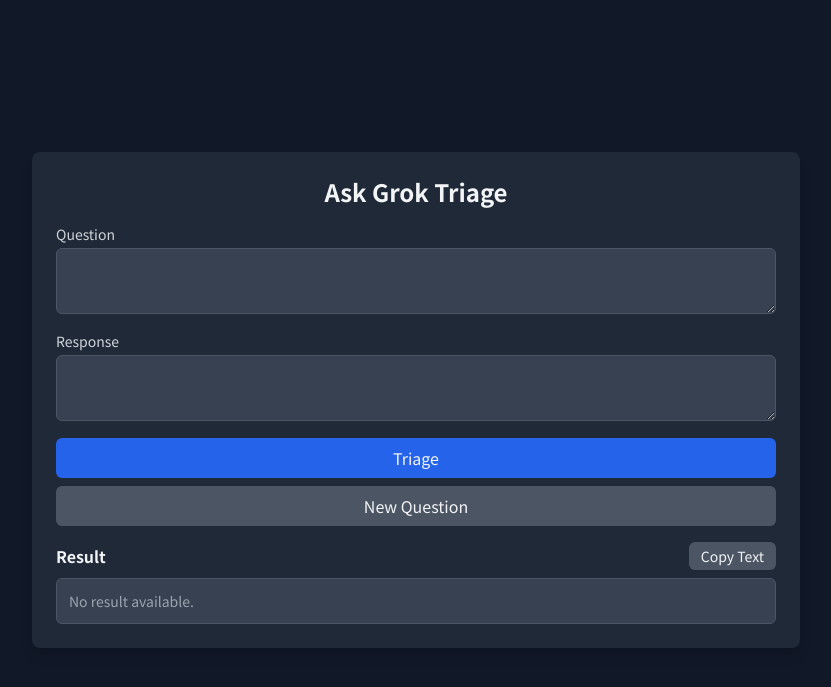
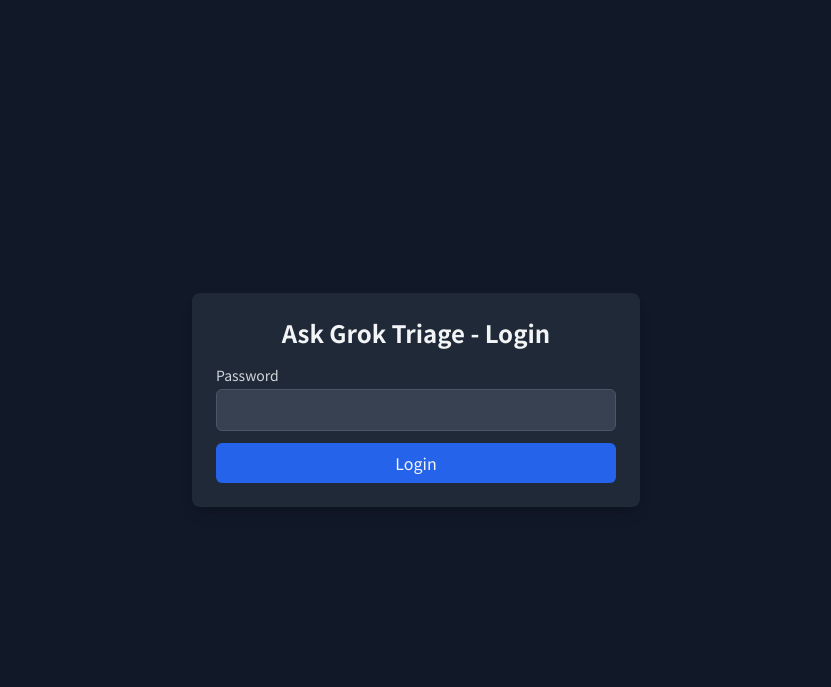
Before and after one commit to PhillipHolland/ask-grok-triage, a Flask app: template templates/index.html in a window 1280 px wide. Shown: the top 687 px of the page, without its empty margins (224-1055 px from the left). Run offline with Flask 3, Linux system fonts and the light colour scheme; the template is opened without the code that fills it, so the values that code supplies are empty.

Commit message:
Add password protection to Ask Grok Triage

```diff
--- a/app.py
+++ b/app.py
@@ -1,4 +1,4 @@
-from flask import Flask, request, render_template
+from flask import Flask, request, render_template, redirect, url_for, session
 import requests
 import os
 import re
@@ -6,8 +6,10 @@
 from requests.packages.urllib3.util.retry import Retry
 
 app = Flask(__name__)
+app.secret_key = "xai-secure-session-key-2025"  # Secret key for session management
 api_key = "xai-sTJRqs1VlW6AYrVUPBc5unVmZkQysCmI4jQoC6SXmG0KVnrkfFbhBbxBs23NHRy661GxQYIBvJMgE91C"
 api_url = "https://api.x.ai/v1/chat/completions"
+PASSWORD = "xAI-Triage2025!"  # Hardcoded password for team access
 
 # Set up requests session with retries
 session = requests.Session()
@@ -17,7 +19,21 @@
 prompt = "Evaluate the question and response for accuracy, neutrality, and xAI principles: respect human life, be unbiased, support personal freedom and free speech, avoid popular narratives, moralizing, manipulative tactics, or impersonating Elon Musk. Check reasoning, source credibility, partiality, tone, hearsay, conclusory statements, and relevance. Avoid 'woke' themes. Provide a plain text response in two paragraphs, with no Markdown formatting (e.g., no asterisks, bullets, or headings). First paragraph: assess the response’s accuracy and relevance. Second paragraph: identify violations of xAI principles and suggest a neutral, evidence-based alternative. Responses can be longer than 100 words. Respond in the same language as the input; if the input is in Japanese, respond in Japanese."
 
 @app.route("/", methods=["GET", "POST"])
+def login():
+    if request.method == "POST":
+        password = request.form.get("password")
+        if password == PASSWORD:
+            session['authenticated'] = True
+            return redirect(url_for("home"))
+        else:
+            return render_template("login.html", error="Incorrect password. Please try again.")
+    return render_template("login.html", error="")
+
+@app.route("/home", methods=["GET", "POST"])
 def home():
+    if not session.get('authenticated'):
+        return redirect(url_for("login"))
+
     result = ""
     question = ""
     response = ""
@@ -35,7 +51,7 @@
                 "Content-Type": "application/json; charset=utf-8"
             }
             data = {
-                "model": "grok-3",
+                "model": "grok",
                 "messages": [
                     {"role": "system", "content": prompt},
                     {"role": "user", "content": user_input}
@@ -67,5 +83,10 @@
                 print("Unexpected Error Details:", str(e))
     return render_template("index.html", result=result, question=question, response=response)
 
+@app.route("/logout")
+def logout():
+    session.pop('authenticated', None)
+    return redirect(url_for("login"))
+
 if __name__ == "__main__":
     app.run(debug=True, port=5001)
--- a/templates/index.html
+++ b/templates/index.html
@@ -3,7 +3,7 @@
 <head>
     <meta charset="UTF-8">
     <meta name="viewport" content="width=device-width, initial-scale=1.0">
-    <title>Ask Grok Triage</title>
+    <title>Ask Grok Triage - Login</title>
     <link href="https://cdn.jsdelivr.net/npm/tailwindcss@2.2.19/dist/tailwind.min.css" rel="stylesheet">
     <style>
         body {
@@ -11,108 +11,20 @@
         }
     </style>
     <link href="https://fonts.googleapis.com/css2?family=Noto+Sans+JP:wght@400;700&display=swap" rel="stylesheet">
-    <script>
-        function copyResult() {
-            const resultText = document.getElementById("result-text").innerText;
-            navigator.clipboard.writeText(resultText).then(() => {
-                alert("Result copied to clipboard!");
-            }).catch(err => {
-                alert("Failed to copy: " + err);
-            });
-        }
-
-        function resetForm() {
-            document.getElementById("triage-form").reset();
-            document.getElementById("question").value = "";
-            document.getElementById("response").value = "";
-            document.getElementById("result-text").innerHTML = "<p class='text-gray-400'>No result available.</p>";
-        }
-
-        function showProgressBar() {
-            const progressBar = document.getElementById("progress-bar");
-            const triageButton = document.getElementById("triage-button");
-            progressBar.classList.remove("hidden");
-            triageButton.disabled = true;
-            triageButton.classList.add("opacity-50", "cursor-not-allowed");
-        }
-
-        function hideProgressBar() {
-            const progressBar = document.getElementById("progress-bar");
-            const triageButton = document.getElementById("triage-button");
-            progressBar.classList.add("hidden");
-            triageButton.disabled = false;
-            triageButton.classList.remove("opacity-50", "cursor-not-allowed");
-        }
-
-        function showRefineModal() {
-            document.getElementById("refine-modal").classList.remove("hidden");
-        }
-
-        function hideRefineModal() {
-            document.getElementById("refine-modal").classList.add("hidden");
-            document.getElementById("refine-instructions").value = "";
-        }
-
-        function submitRefineForm() {
-            showProgressBar();
-        }
-    </script>
 </head>
 <body class="bg-gray-900 flex items-center justify-center min-h-screen">
-    <div class="bg-gray-800 p-6 rounded-lg shadow-lg w-full max-w-3xl text-gray-100">
-        <h1 class="text-2xl font-bold mb-4 text-center text-gray-100">Ask Grok Triage</h1>
-        <form id="triage-form" method="POST" class="space-y-3" onsubmit="showProgressBar()">
-            <input type="hidden" name="form_type" value="triage">
+    <div class="bg-gray-800 p-6 rounded-lg shadow-lg w-full max-w-md text-gray-100">
+        <h1 class="text-2xl font-bold mb-4 text-center text-gray-100">Ask Grok Triage - Login</h1>
+        <form method="POST" class="space-y-3">
             <div>
-                <label class="block text-sm font-medium text-gray-300">Question</label>
-                <textarea id="question" name="question" class="mt-1 w-full p-2 border rounded-md bg-gray-700 text-gray-100 border-gray-600 focus:ring-blue-500 focus:border-blue-500" rows="2" required>{{ question }}</textarea>
+                <label class="block text-sm font-medium text-gray-300">Password</label>
+                <input type="password" name="password" class="mt-1 w-full p-2 border rounded-md bg-gray-700 text-gray-100 border-gray-600 focus:ring-blue-500 focus:border-blue-500" required>
             </div>
-            <div>
-                <label class="block text-sm font-medium text-gray-300">Response</label>
-                <textarea id="response" name="response" class="mt-1 w-full p-2 border rounded-md bg-gray-700 text-gray-100 border-gray-600 focus:ring-blue-500 focus:border-blue-500" rows="2" required>{{ response }}</textarea>
-            </div>
-            <button id="triage-button" type="submit" class="w-full bg-blue-600 text-gray-100 p-2 rounded-md hover:bg-blue-700">Triage</button>
-            <div id="progress-bar" class="hidden w-full bg-gray-600 rounded-full h-2.5">
-                <div class="bg-blue-500 h-2.5 rounded-full animate-pulse" style="width: 100%;"></div>
-            </div>
+            <button type="submit" class="w-full bg-blue-600 text-gray-100 p-2 rounded-md hover:bg-blue-700">Login</button>
         </form>
-        <button onclick="resetForm()" class="w-full mt-2 bg-gray-600 text-gray-100 p-2 rounded-md hover:bg-gray-500">New Question</button>
-        <div class="mt-4">
-            <div class="flex justify-between items-center mb-2">
-                <h2 class="text-md font-semibold text-gray-100">Result</h2>
-                <div>
-                    {% if result %}
-                    <button onclick="showRefineModal()" class="bg-green-600 text-gray-100 text-sm px-3 py-1 rounded-md hover:bg-green-700 mr-2">Refine This Result</button>
-                    {% endif %}
-                    <button onclick="copyResult(); hideProgressBar();" class="bg-gray-600 text-gray-100 text-sm px-3 py-1 rounded-md hover:bg-gray-500">Copy Text</button>
-                </div>
-            </div>
-            <div id="result-text" class="bg-gray-700 p-3 rounded-md text-sm border border-gray-600 overflow-y-auto max-h-64">
-                {% if result %}
-                    {% for paragraph in result.split('\n\n') %}
-                        <p class="text-gray-400 mb-2">{{ paragraph.strip() }}</p>
-                    {% endfor %}
-                {% else %}
-                    <p class="text-gray-400">No result available.</p>
-                {% endif %}
-            </div>
-        </div>
-        <!-- Refine Modal -->
-        <div id="refine-modal" class="hidden fixed inset-0 bg-gray-900 bg-opacity-50 flex items-center justify-center">
-            <div class="bg-gray-800 p-6 rounded-lg shadow-lg w-full max-w-md text-gray-100">
-                <h3 class="text-lg font-semibold mb-4">Refine This Result</h3>
-                <form method="POST" onsubmit="submitRefineForm()">
-                    <input type="hidden" name="form_type" value="refine">
-                    <input type="hidden" name="question" value="{{ question }}">
-                    <input type="hidden" name="response" value="{{ response }}">
-                    <textarea id="refine-instructions" name="refine_instructions" class="w-full p-2 border rounded-md bg-gray-700 text-gray-100 border-gray-600 focus:ring-blue-500 focus:border-blue-500" rows="3" placeholder="Enter refinement instructions (e.g., 'Make it more concise')" required></textarea>
-                    <div class="flex justify-end mt-4 space-x-2">
-                        <button type="button" onclick="hideRefineModal()" class="bg-gray-600 text-gray-100 px-4 py-2 rounded-md hover:bg-gray-500">Cancel</button>
-                        <button type="submit" class="bg-blue-600 text-gray-100 px-4 py-2 rounded-md hover:bg-blue-700">Refine</button>
-                    </div>
-                </form>
-            </div>
-        </div>
+        {% if error %}
+        <p class="text-red-400 mt-2 text-center">{{ error }}</p>
+        {% endif %}
     </div>
 </body>
 </html>
```
